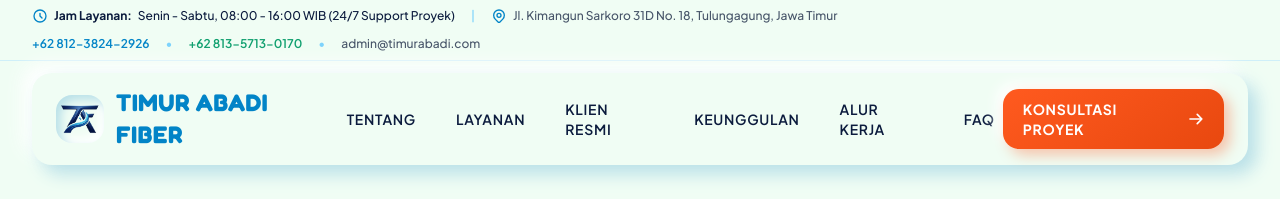
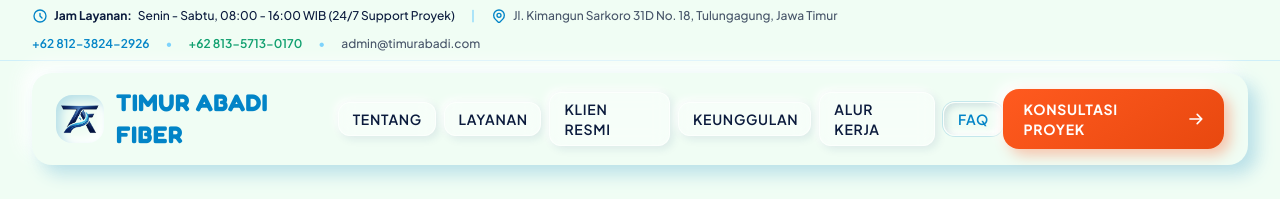
Before and after one commit to jpXproject/pt-timur-abadi-fiber, a website: page index.html in a window 1280 px wide. Shown: the top 199 px of the page. Drawn offline with nearby package versions, Linux system fonts and the light colour scheme; no server answers.

Commit message:
✨ Navbar menu: pil hybrid neu-glass + shiny sweep hover + scroll-spy aktif
- 6 menu jadi tombol kaca buram (backdrop-blur) di dalam bayangan neumorphic lembut
- Kilau menyapu saat hover, senada efek air CTA; hormati prefers-reduced-motion
- Scroll-spy: pill section yang sedang dilihat tampil pressed + cyan (kompensasi header sticky + bottom-of-page)
- Mobile tetap CTA BOOKING saja (QA 9/9 PASS, tanpa overflow)

🤖 Generated with Codebuff
Co-Authored-By: Codebuff <noreply@codebuff.com>

```diff
--- a/index.html
+++ b/index.html
@@ -188,6 +188,57 @@
       .neu-btn-primary::after, .neu-btn-raised::after { transition: none; }
     }
 
+    /* ═══ NAVBAR PILLS — hybrid neu-glass: kaca buram dalam bayangan neumorphic ═══ */
+    .nav-pill {
+      position: relative;
+      overflow: hidden;
+      isolation: isolate;
+      padding: 6px 14px;
+      border-radius: 12px;
+      background: rgba(255, 255, 255, 0.42);          /* kaca */
+      backdrop-filter: blur(8px);
+      -webkit-backdrop-filter: blur(8px);
+      border: 1px solid rgba(255, 255, 255, 0.65);    /* rim light kaca */
+      box-shadow: 3px 3px 8px rgba(23, 72, 115, 0.10), -3px -3px 8px rgba(255, 255, 255, 0.9);
+      transition: color 0.2s ease, box-shadow 0.2s ease, background 0.2s ease;
+    }
+    .nav-pill:hover {
+      color: #0284C7;
+      background: rgba(255, 255, 255, 0.6);
+      box-shadow: inset 2px 2px 5px rgba(23, 72, 115, 0.12), inset -2px -2px 5px #FFFFFF;
+    }
+    .nav-pill:focus-visible {
+      outline: 2px solid #0284C7;
+      outline-offset: 2px;
+    }
+    /* kilau shiny menyapu saat hover — senada efek air CTA */
+    .nav-pill::after {
+      content: '';
+      position: absolute;
+      inset: -2px;
+      z-index: 1;
+      pointer-events: none;
+      background: linear-gradient(105deg,
+        transparent 32%,
+        rgba(255, 255, 255, 0.45) 44%,
+        rgba(125, 211, 252, 0.40) 50%,
+        rgba(255, 255, 255, 0.45) 56%,
+        transparent 68%);
+      transform: translateX(-130%) skewX(-8deg);
+      transition: transform 0.7s cubic-bezier(0.2, 0.7, 0.3, 1);
+    }
+    .nav-pill:hover::after { transform: translateX(130%) skewX(-8deg); }
+    /* scroll-spy: section yang sedang dilihat → pressed + cyan */
+    .nav-pill.aktif {
+      color: #0284C7;
+      background: rgba(240, 253, 244, 0.92);
+      box-shadow: inset 3px 3px 6px rgba(23, 72, 115, 0.15), inset -3px -3px 6px #FFFFFF, 0 0 0 1px rgba(2, 132, 199, 0.18);
+    }
+    .nav-pill.aktif::after { display: none; }
+    @media (prefers-reduced-motion: reduce) {
+      .nav-pill::after { transition: none; }
+    }
+
     /* FAB WhatsApp dinonaktifkan — diganti live chat Crisp (script di head) */
 
     .font-fredoka {
@@ -324,13 +375,13 @@
 <span class="hidden sm:text-xs text-[9px] text-slate-500 font-semibold uppercase tracking-wider">Waterpark General Contractor &amp; FRP Manufacturer</span>
 </div>
 </a>
-<nav class="hidden md:flex items-center gap-6 font-semibold text-sm text-navyText uppercase tracking-wider">
-<a class="px-2 py-1 rounded-xl transition hover:text-ocean" href="#tentang">Tentang</a>
-<a class="px-2 py-1 rounded-xl transition hover:text-ocean" href="#layanan">Layanan</a>
-<a class="px-2 py-1 rounded-xl transition hover:text-ocean" href="#klien">Klien Resmi</a>
-<a class="px-2 py-1 rounded-xl transition hover:text-ocean" href="#keunggulan">Keunggulan</a>
-<a class="px-2 py-1 rounded-xl transition hover:text-ocean" href="#alur-kerja">Alur Kerja</a>
-<a class="px-2 py-1 rounded-xl transition hover:text-ocean" href="#faq">FAQ</a>
+<nav class="hidden md:flex items-center gap-2 font-semibold text-sm text-navyText uppercase tracking-wider">
+<a class="nav-pill" href="#tentang">Tentang</a>
+<a class="nav-pill" href="#layanan">Layanan</a>
+<a class="nav-pill" href="#klien">Klien Resmi</a>
+<a class="nav-pill" href="#keunggulan">Keunggulan</a>
+<a class="nav-pill" href="#alur-kerja">Alur Kerja</a>
+<a class="nav-pill" href="#faq">FAQ</a>
 </nav>
 <a class="neu-btn-cta px-5 py-2.5 text-white font-bold text-xs sm:text-sm tracking-wider hidden md:flex items-center gap-2" href="#booking">
 <span>KONSULTASI PROYEK</span>
@@ -1089,6 +1140,35 @@ BOOKING
   } catch (e) {}
   setInterval(dodge, 1200);
 })();
+
+/* ═══ SCROLL-SPY NAVBAR — menu menyala mengikuti section yang sedang dilihat ═══ */
+(function () {
+  var links = document.querySelectorAll('header nav a.nav-pill[href^="#"]');
+  if (!links.length) return;
+  var secs = [];
+  links.forEach(function (a) {
+    var el = document.getElementById(a.getAttribute('href').slice(1));
+    if (el) secs.push({ a: a, el: el });
+  });
+  if (!secs.length) return;
+  secs.sort(function (x, y) { return x.el.offsetTop - y.el.offsetTop; });
+  var aktif = null;
+  var update = function () {
+    var y = scrollY + 140; /* kompensasi header sticky */
+    var cur = secs[0];
+    for (var i = 0; i < secs.length; i++) {
+      if (secs[i].el.offsetTop <= y) cur = secs[i];
+    }
+    if (innerHeight + scrollY >= document.documentElement.scrollHeight - 60) cur = secs[secs.length - 1];
+    if (cur === aktif) return;
+    aktif = cur;
+    links.forEach(function (a) { a.classList.remove('aktif'); });
+    cur.a.classList.add('aktif');
+  };
+  addEventListener('scroll', update, { passive: true });
+  addEventListener('resize', update, { passive: true });
+  update();
+})();
 </script>
 <!-- LIVE CHAT CRISP (menggantikan FAB WhatsApp — chat realtime + notifikasi email) -->
 <script>
```
